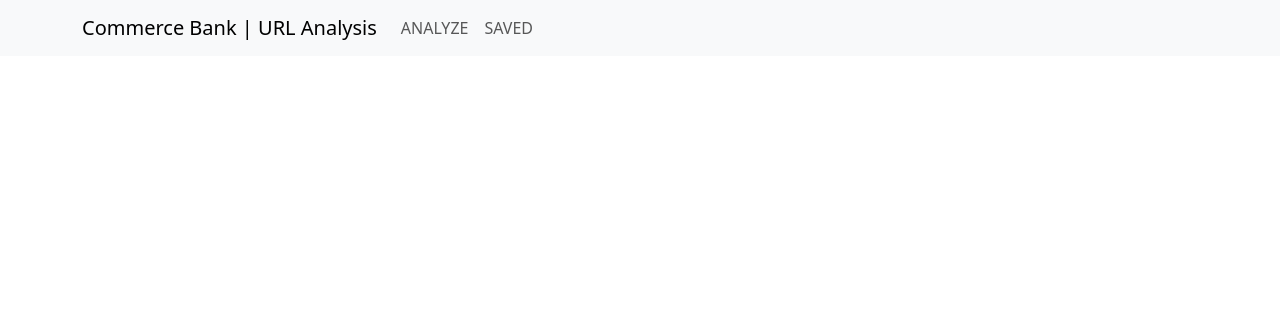
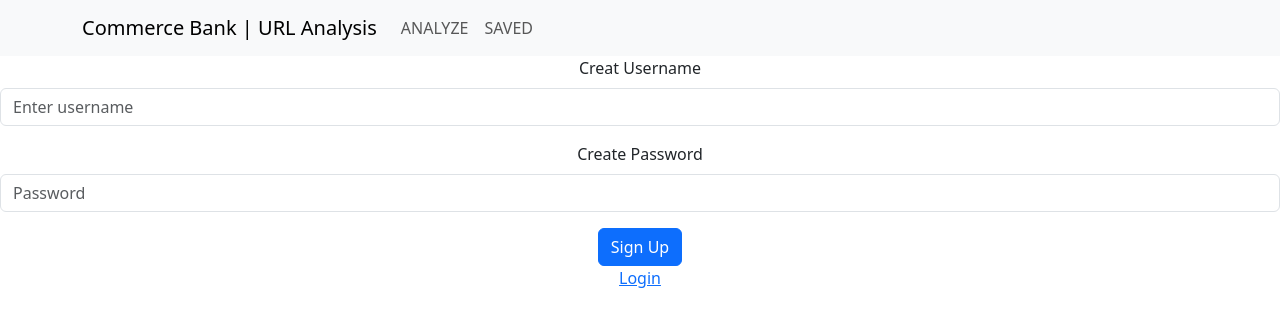
Before and after one commit to hunterruiz/se3910-Gilgamesh, a React (Vite) app in the folder CBFrontEnd/: page /signUp in a window 1280 px wide. Shown: the top 326 px of the page. Built offline with nearby package versions, Linux system fonts and the light colour scheme.

Commit message:
Login/Signup changes
Added /signUp path to app
Changed login to signup

```diff
--- a/CBFrontEnd/src/App.jsx
+++ b/CBFrontEnd/src/App.jsx
@@ -2,6 +2,7 @@ import Header from "./components/header.jsx";
 import Login from './pages/Login'
 import Dashboard from "./pages/Dashboard.jsx";
 import Saved from "./pages/Saved.jsx";
+import SignUp from "./pages/SignUp.jsx";
 import { Route, Routes } from "react-router-dom";
 import "./App.css";
 
@@ -11,6 +12,7 @@ function App() {
       <Header></Header>
       <Routes>
         <Route path="/login" element = {<Login/>}/>
+        <Route path="/signUp" element ={<SignUp/>}/>
         <Route path="/" element={<Dashboard />} />
         <Route path="/saved" element={<Saved />} />
       </Routes>
--- a/CBFrontEnd/src/pages/Login.jsx
+++ b/CBFrontEnd/src/pages/Login.jsx
@@ -1,77 +1,74 @@
-import Form from 'react-bootstrap/Form';
-import Button from 'react-bootstrap/Button';
-import {useState} from "react";
-import {useNavigate} from 'react-router-dom';
-
+import { useEffect, useState } from "react";
 
 function Login() {
 
- const[user, setUser] = useState({
-        accountName:'',
-        accountPassword:'',
-      });
+//   const[user, setUser] = useState({
+//     accountName:'',
+//     accountPassword:'',
+//   });
 
-    const changeValue=(e)=>{
-      console.log(e);
-      setUser;({
-        ...user,[e.target.name]:e.target.value
-      });
-      console.log(e.target.name + "name");
-      console.log(e.target.value + "value");
-    }
+// const changeValue=(e)=>{
+//   console.log(e);
+//   setUser;({
+//     ...user,[e.target.name]:e.target.value
+//   });
+//   console.log(e.target.name + "name");
+//   console.log(e.target.value + "value");
+// }
 
-    const navigate = useNavigate();
+// const navigate = useNavigate();
 
 
-    const submitUser =(e)=>{
-        e.preventDefault();
-        fetch("http://localhost:8080/user", {
-          method:"POST",
-          headers:{
-            "Content-Type" : "application/json"
-          },
-          body: JSON.stringify(user)
-        })
-        .then(res=>{
-            console.log(1,res);
-            if(res.status === 201){
-              return res.json();
-            }else{
-              return null;
-            }
-          })
-        .then(res=>{
-          console.log(res)
-          if(res!==null){
-            navigate("/saved");
-          }else{
-            alert('fails');
-          }
+// const submitUser =(e)=>{
+//     e.preventDefault();
+//     fetch("http://localhost:8080/user", {
+//       method:"GET",
+//       headers:{
+//         "Content-Type" : "application/json"
+//       },
+//       body: JSON.stringify(user)
+//     })
+//     .then(res=>{
+//         console.log(1,res);
+//         if(res.status === 201){
+//           return res.json();
+//         }else{
+//           return null;
+//         }
+//       })
+//     .then(res=>{
+//       console.log(res)
+//       if(res!==null){
+//         navigate("/");
+//       }else{
+//         alert('fails');
+//       }
 
-        });
+//     });
 
-    }
+// }
 
-      return (
+
+    return (
         <div>
-         <Form onSubmit = {submitUser}>
-            <Form.Group className="mb-3" controlId="formBasicUsername">
+          {/* <Form onSubmit = {handleLogin}>
+            <Form.Group className="mb-3" controlId="formGroupUsername">
               <Form.Label>Username</Form.Label>
-              <Form.Control type="text"  placeholder="Enter username" name="accountName" onChange = {changeValue}  />
+              <Form.Input type="text"  placeholder="Enter username" name="accountName" onChange = {changeValue} required  />
               <Form.Text className="text-muted">
               </Form.Text>
             </Form.Group>
 
-            <Form.Group className="mb-3" controlId="formBasicPassword">
+            <Form.Group className="mb-3" controlId="formGroupPassword">
               <Form.Label>Password</Form.Label>
-              <Form.Control type="password"  placeholder="Password" name="accountPassword" onChange = {changeValue} />
+              <Form.Input type="password"  placeholder="Password" name="accountPassword" onChange = {changeValue} required/>
             </Form.Group>
 
             <Button variant="primary" type="submit">
                 Login
             </Button>
-          </Form>
-          {/* <a href="./pages/SignUp">Sign Up</a> */}
+          </Form>  */}
+          <a href="/signUp">Sign up</a>
         </div>
       );
 
--- a/CBFrontEnd/src/pages/SignUp.jsx
+++ b/CBFrontEnd/src/pages/SignUp.jsx
@@ -1,13 +1,79 @@
-
 import Form from 'react-bootstrap/Form';
 import Button from 'react-bootstrap/Button';
+import {useState} from "react";
+import {useNavigate} from 'react-router-dom';
 
 
 function SignUp() {
 
-    return (
+
+
+  const[user, setUser] = useState({
+    accountName:'',
+    accountPassword:'',
+  });
+
+
+const changeValue=(e)=>{
+    console.log(e);
+    setUser({
+     ...user, [e.target.name]:e.target.value
+    });
+    console.log(e.target.name + " name "  );
+    console.log(e.target.value + " value " );
+  }
+
+  const navigate = useNavigate();
+
+const submitUser =(e)=>{
+    e.preventDefault();
+    fetch(" http://localhost:8080/user",{
+      method:"POST",
+      headers:{
+        "Content-Type" : "application/json"
+      },
+      body: JSON.stringify(user)
+    })
+    .then(res=>{
+        console.log(1,res);
+        if(res.status === 201){
+          return res.json();
+        }else{
+          return null;
+        }
+      })
+    .then(res=>{
+      console.log(res)
+      if(res!==null){
+        navigate("/login");;
+      }else{
+        alert('fails');
+      }
+
+    });
+
+}
+
+      return (
         <div>
-           SignUp
+         <Form onSubmit = {submitUser}>
+            <Form.Group className="mb-3" controlId="formGroupEmail">
+              <Form.Label>Creat Username</Form.Label>
+              <Form.Control type="text"  placeholder="Enter username" name="accountName" onChange = {changeValue}  required/>
+              <Form.Text className="text-muted">
+              </Form.Text>
+            </Form.Group>
+
+            <Form.Group className="mb-3" controlId="formGroupPassword">
+              <Form.Label>Create Password</Form.Label>
+              <Form.Control type="password"  placeholder="Password" name="accountPassword" onChange = {changeValue} required/>
+            </Form.Group>
+
+            <Button variant="primary" type="submit">
+                Sign Up
+            </Button>
+          </Form>
+          <a href="/login">Login</a>
         </div>
       );
 
```
